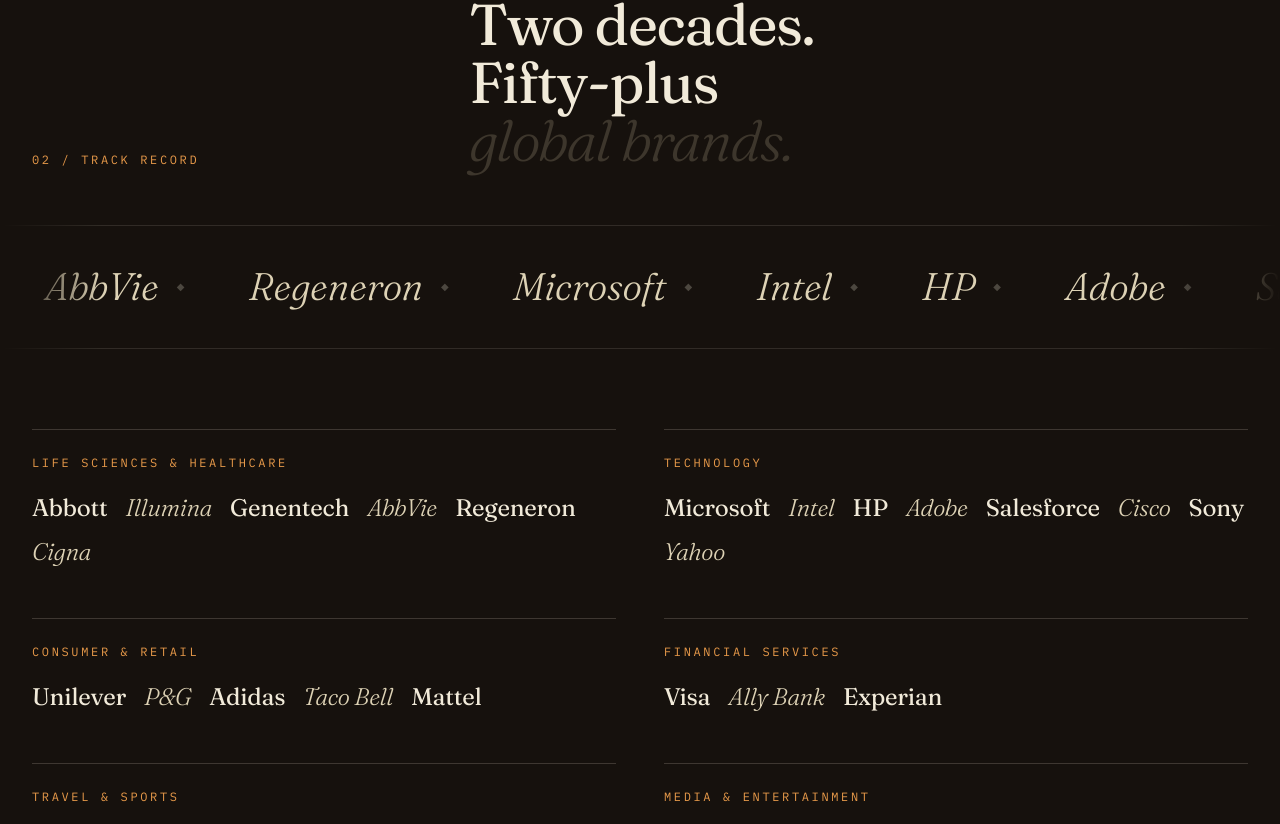
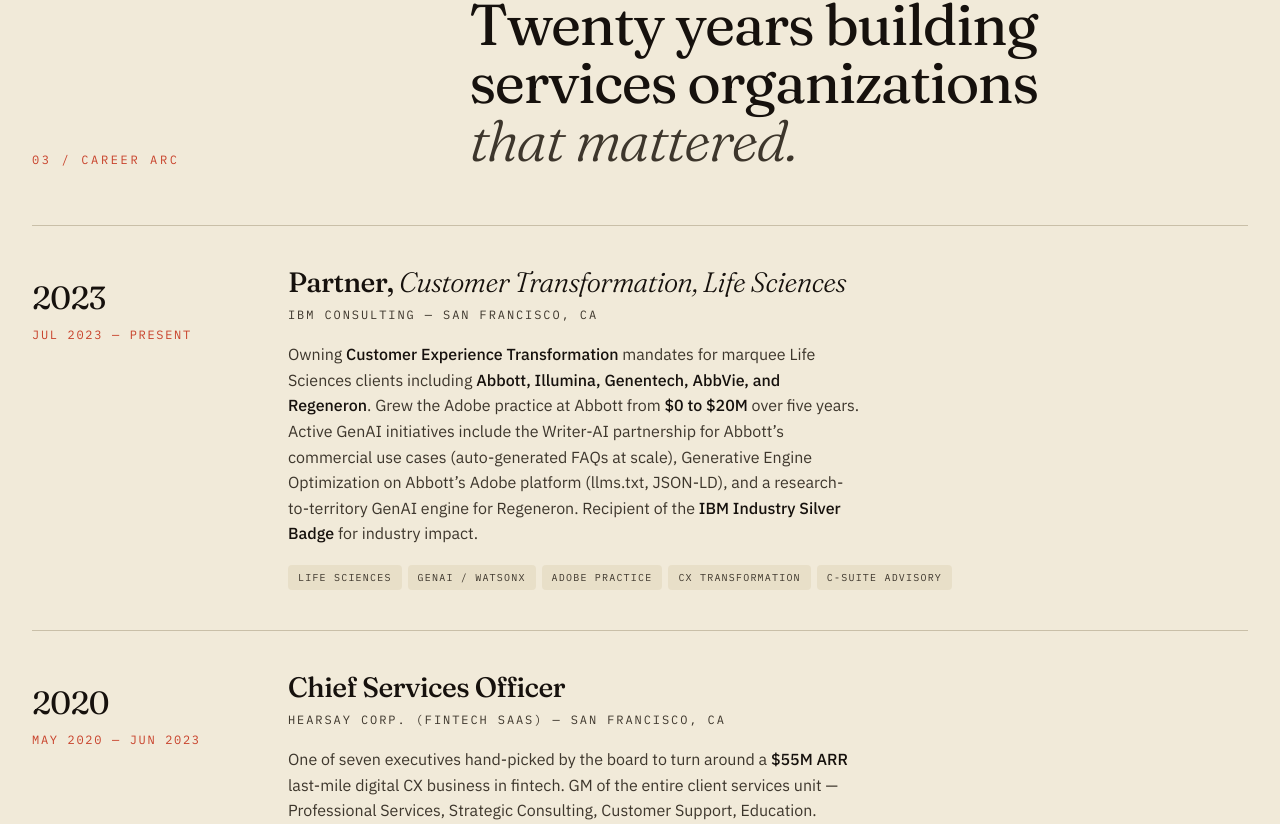
Before and after one commit to pradeepananth-cyber/pradeep-ananth-resume, a React (Vite) app: page / in a window 1280 px wide. Shown: the part 2716-3540 px from the top of the page. Built offline with nearby package versions, Linux system fonts and the light colour scheme.

Commit message:
cwal remove

```diff
--- a/src/pradeep_ananth.jsx
+++ b/src/pradeep_ananth.jsx
@@ -174,38 +174,6 @@
         </div>
       </section>
 
-      {/* CLIENT WALL */}
-      <section className="wall" id="clients">
-        <div className="wrap">
-          <div className="section-head">
-            <div><div className="section-num">02 / Track Record</div></div>
-            <h2 className="section-title">Two decades.<br/>Fifty-plus<br/><span className="it">global brands.</span></h2>
-          </div>
-
-          <div className="wall-marquee">
-            <div className="wall-track">
-              {[...MARQUEE, ...MARQUEE].map((name, i) => (
-                <div className="logo-wm" key={i}>{name}</div>
-              ))}
-            </div>
-          </div>
-
-          <div className="industry-grid">
-            <Industry name="Life Sciences & Healthcare"
-              items={['Abbott', 'Illumina', 'Genentech', 'AbbVie', 'Regeneron', 'Cigna']}/>
-            <Industry name="Technology"
-              items={['Microsoft', 'Intel', 'HP', 'Adobe', 'Salesforce', 'Cisco', 'Sony', 'Yahoo']}/>
-            <Industry name="Consumer & Retail"
-              items={['Unilever', 'P&G', 'Adidas', 'Taco Bell', 'Mattel']}/>
-            <Industry name="Financial Services"
-              items={['Visa', 'Ally Bank', 'Experian']}/>
-            <Industry name="Travel & Sports"
-              items={['Singapore Airlines', 'NFL']}/>
-            <Industry name="Media & Entertainment"
-              items={['CBS', 'Sony Pictures']}/>
-          </div>
-        </div>
-      </section>
 
       {/* TIMELINE */}
       <section id="career">
```
